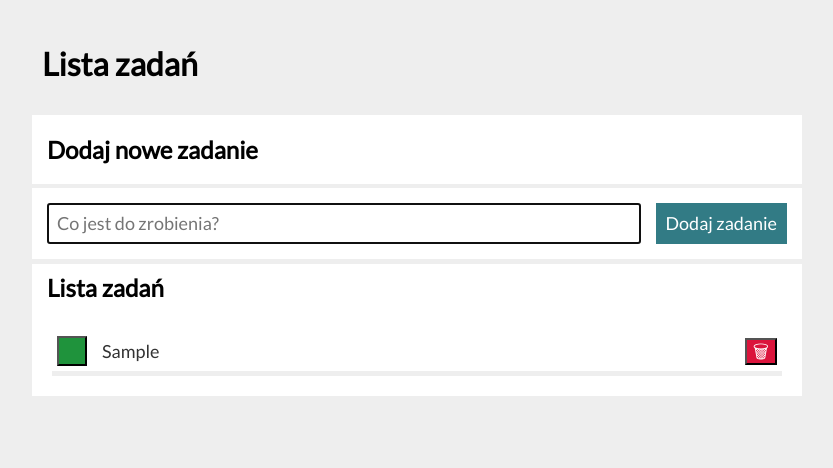
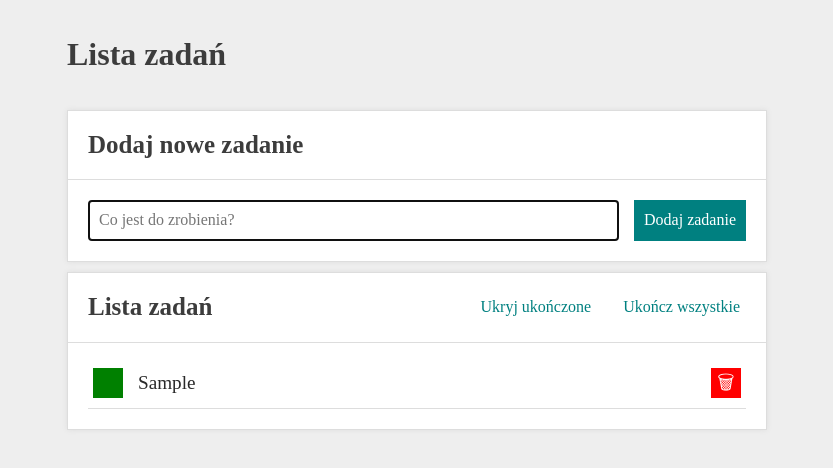
Before and after one commit to florekdeveloper/To-do-List, a plain HTML site: page index.html in a window 1280 px wide. Both pictures are taken after typing "Sample" into the empty fields and a click on the button "Dodaj zadanie". Shown: the whole page, without its empty margins (223-1056 px from the left). Drawn offline with nearby package versions, Linux system fonts and the light colour scheme; a web font is replaced by a local one.

Commit message:
correction and changes

```diff
--- a/css/button.css
+++ b/css/button.css
@@ -1,37 +1,128 @@
-.buttonAddTask {
-    background-color: hsl(187, 45%, 36%);
-    color: #fff;
-    padding: 10px;
-    font-size: 18px;
-    border: none;
-    transition: 1s;
+.buttons {
+    display: flex;
+    flex-wrap: wrap;
 }
 
-.buttonAddTask:hover {
-    background-color: hsl(187, 45%, 42%);
+.buttons__button {
+    background: transparent;
+    color: #008080;
+    border: none;
+    margin: 0 0 0 20px;
+    transition: color 0.3s;
+}
+
+.buttons__button:hover {
+    color: #008080dd;
+}
+
+.buttons__button:disabled {
+    color: #ccc;
+}
+
+@media (max-width: 767px) {
+    .section__header {
+        grid-template-columns: 1fr;
+    }
+
+    .buttons__button {
+        flex-basis: 100%;
+        margin: 10px;
+    }
+}
+
+.form {
+    padding: 20px;
+    display: grid;
+    grid-template-columns: 1fr auto;
+    grid-gap: 15px;
+}
+
+@media (max-width: 767px) {
+    .form {
+        grid-template-columns: 1fr;
+    }
+}
+
+.form__button {
+    padding: 10px;
+    color: #ffffff;
+    background-color: #008080;
+    border: none;
+    cursor: pointer;
+    transition: 0.3s;
+}
+
+.form__button:active {
+    outline: auto;
+}
+
+.form__button:hover {
+    background-color: #008080dd;
     transform: scale(1.1);
 }
 
-.buttonDone {
-    font-size: 18px;
-    background-color: hsl(135, 65%, 35%);
-    color: white;
+.list {
+    padding: 20px;
+    margin: 0;
+    list-style-type: none;
+    font-size: larger;
+}
+
+.list__item {
+    border-bottom: 1px solid #ddd;
+    padding-bottom: 5px;
+    display: grid;
+    grid-template-columns: auto 1fr auto;
+    align-items: center;
+    grid-gap: 10px;
+}
+
+.list__item--hidden {
+    display: none;
+}
+
+.form__input:focus {
+    border: 1px solid #000000;
+    border-radius: 2px;
+}
+
+.form__input {
+    border: 1px solid #ddd;
+    padding: 10px;
+}
+
+.list__item--lineThrough {
+    text-decoration-line: line-through;
+}
+
+.button__done {
+    color: #ffffff;
+    background-color: #008000;
+    margin: 5px;
+    padding: 0px;
     width: 30px;
     height: 30px;
-    transition: 1s;
+    border: none;
+    cursor: pointer;
+    transition: 0.3s;
 }
 
-.buttonDone:hover {
-    background-color: hsl(135, 65%, 45%);
+.button__done:hover {
+    background-color: #008000a8;
 }
 
-.buttonRemove {
-    font-size: 18px;
-    color: white;
-    background-color: hsl(348, 83%, 47%);
-    transition: 1s;
+.button__remove {
+    color: #ffffff;
+    background-color: #ff0000;
+    margin: 5px;
+    padding: 0px;
+    width: 30px;
+    height: 30px;
+    border: none;
+    cursor: pointer;
+    transition: 0.3s;
 }
 
-.buttonRemove:hover {
-    background-color: hsl(348, 83%, 57%);
+.button__remove:hover {
+    background-color: #ff0000a8;
 }
--- a/css/style.css
+++ b/css/style.css
@@ -1,6 +1,7 @@
 html {
     box-sizing: border-box;
     background-color: #eee;
+    font-family: 'Lato' sans-serif;
 }
 
 *, ::before, ::after {
@@ -8,70 +9,52 @@ html {
 }
 
 .body {
-    font-family: 'Lato', sans-serif;
-    max-width: 800px;
-    margin: 0 auto;
-    background: #eee;
-    padding: 15px;
+    background-color: #eee;
+    margin: auto;
+    color: #292929;
+    max-width: 700px;
+}
+
+@media (max-width: 767px) {
+    .body {
+        max-width: 90%;
+    }
 }
 
 .header {
-    padding: 10px;
+    color: #3c3c3c;
+    padding: 15px 0;
+
 }
 
-.header__second {
-    padding: 10px 15px;
-    background-color: #fff;
-    margin: 5px 0px 0px;
+.firstSubHeader {
+    border-bottom: 1px solid #ddd;
+    font-size: 25px;
+    color: #3c3c3c;
+    margin: 0;
+    padding: 20px;
 }
 
-.container__form {
-    margin: 4px 0;
-    background-color: white;
-    padding: 15px;
+.section__header {
+    border-bottom: 1px solid #ddd;
     display: grid;
-    grid-template-columns: 1fr auto;
-    grid-gap: 15px;
+    grid-template-columns: auto auto;
+    grid-gap: 20px;
+    justify-content: space-between;
+    align-items: center;
+    padding: 20px;
 }
 
-.addNewTaskText {
-    padding: 1px 15px;
-    background-color: white;
+.subHeader {
+    font-size: 25px;
+    color: #3c3c3c;
+    margin: 0;
 }
 
-.newTask {
-    padding: 8px;
-    font-size: 18px;
+.container {
+    background-color: #ffffff;
+    border: 1px solid #ddd;
+    margin: 10px 0;
+    padding: 0;
+    box-shadow: 0 0 5px #ddd;
 }
-
-.task {
-    color: #333;
-    display: grid;
-    grid-template-columns: auto 1fr auto;
-    grid-gap: 15px;
-    padding: 5px;
-    align-items: center;
-    word-break: break-word;
-    font-size: 18px;
-    border-bottom: 5px solid #eee;
-}
-
-.task--done {
-    text-decoration: line-through;
-}
-
-.taskPlace__list {
-    background-color: white;
-    padding: 20px;
-    font-size: 18px;
-    margin: auto;
-    list-style: none;
-}
-
-@media (max-width: 767px) {
-    .container__form {
-        display: grid;
-        grid-template-columns: 1fr;
-        grid-gap: 15px;
-    }
-}
--- a/index.html
+++ b/index.html
@@ -21,18 +21,23 @@
 
 <body class="body">
     <h1 class="header">Lista zadań</h1>
-    <section class="addNewTaskText">
-        <h2>Dodaj nowe zadanie</h2>
-    </section>
+    <main class="container">
+        <h2 class="firstSubHeader">Dodaj nowe zadanie</h2>
+        <form class="form js-form">
+            <input class="form__input js-newTask" placeholder="Co jest do zrobienia?" type="text" autofocus>
+            <button type="submit" class="form__button js-button">Dodaj zadanie</button>
+        </form>
+    </main>
+
     <section class="container">
-        <form class="container__form js-form">
-            <input placeholder="Co jest do zrobienia?" class="newTask js-newTask" type="text" autofocus>
-            <button class="buttonAddTask">Dodaj zadanie</button>
-        </form>
-    </section>
-    <section class="taskPlace">
-        <h2 class="header__second">Lista zadań</h2>
-        <ul class="taskPlace__list js-tasks"></ul>
+        <header class="section__header">
+            <h2 class="subHeader">Lista zadań</h2>
+            <div class="buttons js-buttons">
+                <button class="buttons__button js-toggleHideDoneTasks"></button>
+                <button class="buttons__button js-markAllDone"></button>
+            </div>
+        </header>
+        <ul class="list js-tasks"></ul>
     </section>
 
 </body>
--- a/js/script.js
+++ b/js/script.js
@@ -1,85 +1,146 @@
 {
-    const tasks = [];
+    let tasks = [];
+    let hideDoneTasks = false;
 
     const addNewTask = (newTaskContent) => {
-        tasks.push({
-            content: newTaskContent,
-        });
+        tasks = [
+            ...tasks, { content: newTaskContent }
+        ];
         render();
     };
 
+    const clearInput = () => {
+        document.querySelector(".js-newTask").value = "";
+        document.querySelector(".js-newTask").focus();
+    };
+
     const removeTask = (taskIndex) => {
-        tasks.splice(taskIndex, 1);
+        tasks = [
+            ...tasks.slice(0, taskIndex),
+            ...tasks.slice(taskIndex + 1),
+        ];
         render();
     };
 
     const toggleTaskDone = (taskIndex) => {
-        tasks[taskIndex].done = !tasks[taskIndex].done;
+        tasks = [
+            ...tasks.slice(0, taskIndex),
+            {
+                ...tasks[taskIndex],
+                done: !tasks[taskIndex].done,
+            },
+            ...tasks.slice(taskIndex + 1),
+        ];
         render();
     };
 
-    const bindRemoveEvents = () => {
+    const markAllTasksDone = () => {
+        tasks = tasks.map((task) => ({
+            ...task,
+            done: true,
+        }));
+
+        render();
+    };
+
+    const toggleHideDoneTasks = () => {
+        hideDoneTasks = !hideDoneTasks;
+        render();
+    };
+
+    const bindEvents = () => {
         const removeButtons = document.querySelectorAll(".js-remove");
 
-        removeButtons.forEach((removeButton, index) => {
+        removeButtons.forEach((removeButton, taskIndex) => {
             removeButton.addEventListener("click", () => {
-                removeTask(index);
+                removeTask(taskIndex);
             });
         });
 
         const toggleDoneButtons = document.querySelectorAll(".js-done");
 
-        toggleDoneButtons.forEach((toggleDoneButton, index) => {
+        toggleDoneButtons.forEach((toggleDoneButton, taskIndex) => {
             toggleDoneButton.addEventListener("click", () => {
-                toggleTaskDone(index);
+                toggleTaskDone(taskIndex);
             });
         });
     };
 
-    const render = () => {
-        let htmlString = "";
+    const renderTasks = () => {
+        const taskToHtml = task => `
+                <li class="list__item${task.done && hideDoneTasks ? " list__item--hidden" : ""} js-task">
+                  <button class="button__done js-done">${task.done ? "&#10003" : ""}
+                  </button>
+                  <span class="${task.done ? "list__item--lineThrough" : ""}">${task.content}
+                  </span>
+                  <button class="button__remove js-remove">&#128465</button>
+                </li>`;
 
-        for (const task of tasks) {
-            htmlString += `
-          <li class="task">
-          <button class="buttonDone js-done">${task.done ? " &#10003;" : ""}
-          </button>
-          <span class="newtask${task.done ? " task--done" : ""}">${task.content}
-          </span>
-          <button class="buttonRemove js-remove">&#128465;
-          </button>
-          </li>`;
+        const tasksElement = document.querySelector(".js-tasks");
+        tasksElement.innerHTML = tasks.map(taskToHtml).join("");
+    };
+
+    const renderButtons = () => {
+        const buttonsElement = document.querySelector(".js-buttons");
+
+        if (!tasks.length) {
+            buttonsElement.innerHTML =
+                "";
+            return;
         }
 
-        document.querySelector(".js-tasks").innerHTML = htmlString;
-
-        bindRemoveEvents();
-
+        buttonsElement.innerHTML = `
+        <button class="buttons__button js-toggleHideDoneTasks">
+        ${hideDoneTasks ? "Pokaż" : "Ukryj"} ukończone
+        </button>
+        <button class="buttons__button js-markAllDone"
+        ${tasks.every(({ done }) => done) ? " disabled" : ""}
+        >
+          Ukończ wszystkie
+        </button>`;
     };
 
-    const onFormsSubmit = (event) => {
+    const bindButtonsEvents = () => {
+        const markAllDoneButton = document.querySelector(".js-markAllDone");
+
+        if (markAllDoneButton) {
+            markAllDoneButton.addEventListener("click", markAllTasksDone);
+        };
+
+        const toggleHideDoneTasksButton = document.querySelector(".js-toggleHideDoneTasks");
+
+        if (toggleHideDoneTasksButton) {
+            toggleHideDoneTasksButton.addEventListener("click", toggleHideDoneTasks);
+        };
+    };
+
+    const render = () => {
+        renderTasks();
+        renderButtons();
+        bindEvents();
+        bindButtonsEvents();
+    };
+
+    const onFormSubmit = (event) => {
         event.preventDefault();
 
-        const newTaskInput = document.querySelector(".js-newTask");
-        const newTaskContent = newTaskInput.value.trim();
+        const newTaskContent = document.querySelector(".js-newTask").value.trim();
 
-
-        if (newTaskContent !== "") {
-            addNewTask(newTaskContent);
-            newTaskInput.value = "";
+        if (newTaskContent === "") {
+            return;
         }
 
-        newTaskInput.focus();
+        addNewTask(newTaskContent);
+        clearInput();
     };
 
     const init = () => {
-
         render();
 
         const form = document.querySelector(".js-form");
 
-        form.addEventListener("submit", onFormsSubmit);
+        form.addEventListener("submit", onFormSubmit);
+    };
 
-    };
     init();
-};
+}
```
